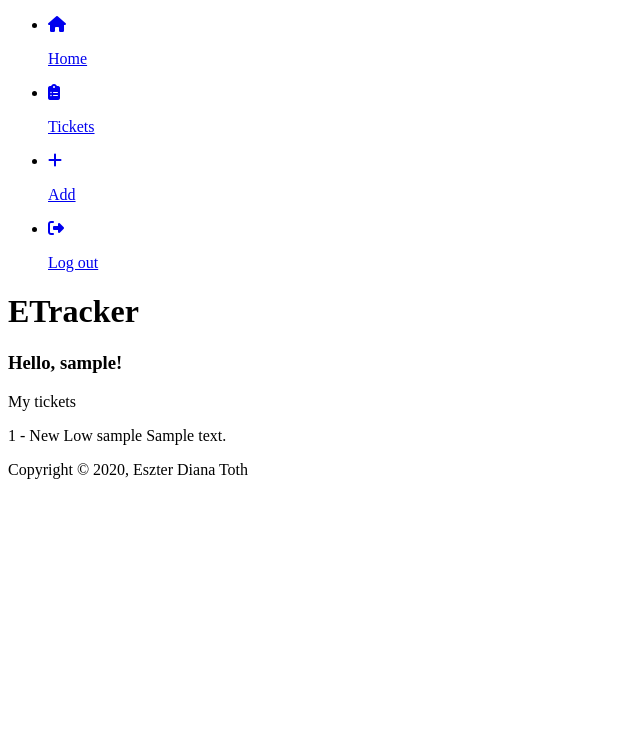
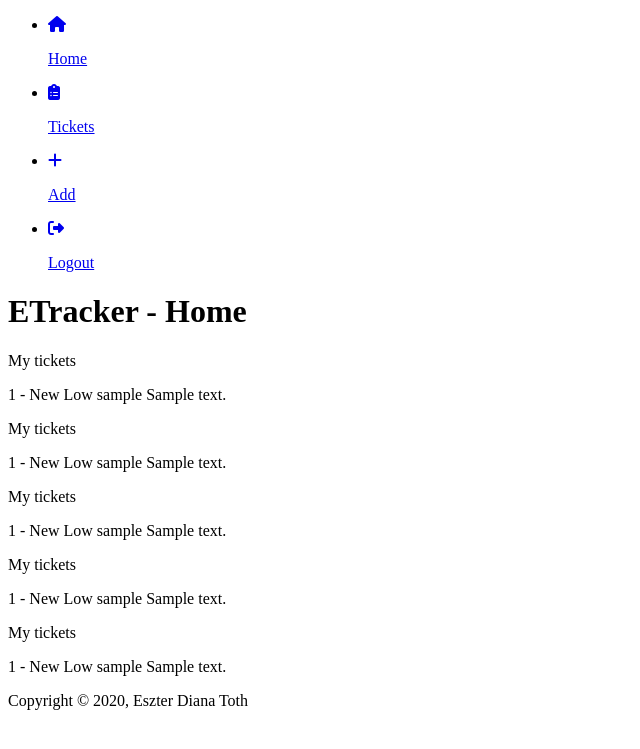
Before and after one commit to EsztiDi/etracker, a Django app: page /home/ in a window 1280 px wide. Shown: the top 749 px of the page, without its empty margins (0-640 px from the left). Run offline with Django 3.2, Linux system fonts and the light colour scheme; a user stored in the database is signed in; tables that the repository leaves empty hold one stand-in row (values such as "Sample post"); some libraries are stand-ins or nearby versions.

Commit message:
Updated templates and css

```diff
--- a/etracker/templates/base.html
+++ b/etracker/templates/base.html
@@ -22,5 +22,12 @@
     <footer>
       <p>Copyright &copy; 2020, Eszter Diana Toth</p>
     </footer>
+    <script>
+      if (window.location.href == "http://127.0.0.1:8000/") {
+        document.body.id = "login";
+      } else {
+        document.body.id = "user";
+      }
+    </script>
   </body>
 </html>
--- a/etracker/templates/partials/_navbar.html
+++ b/etracker/templates/partials/_navbar.html
@@ -1,27 +1,27 @@
 <nav>
-  <ul class="navbar-nav">
-    <li class="nav-item">
+  <ul>
+    <li>
       <a href="{% url 'tickets:home' %}" class="nav-link">
         <i class="fas fa-home"></i>
-        <p class="link-text">Home</p>
+        <p>Home</p>
       </a>
     </li>
-    <li class="nav-item">
+    <li>
       <a href="{% url 'tickets:home' %}" class="nav-link">
         <i class="fas fa-clipboard-list"></i>
-        <p class="link-text">Tickets</p>
+        <p>Tickets</p>
       </a>
     </li>
-    <li class="nav-item">
+    <li>
       <a href="{% url 'tickets:home' %}" class="nav-link">
         <i class="fas fa-plus"></i>
-        <p class="link-text">Add</p>
+        <p>Add</p>
       </a>
     </li>
-    <li class="nav-item">
+    <li>
       <a href="{% url 'tickets:logout' %}" class="nav-link">
         <i class="fas fa-sign-out-alt"></i>
-        <p class="link-text">Log out</p>
+        <p>Logout</p>
       </a>
     </li>
   </ul>
--- a/etracker/templates/tickets/index.html
+++ b/etracker/templates/tickets/index.html
@@ -1,8 +1,66 @@
 {% extends "base.html" %} {% block title %}Home{% endblock %} {% block content%}
 {% include "partials/_navbar.html" %}
 <main>
-  <h1>ETracker</h1>
-  <h3>Hello, {{user.username}}!</h3>
+  <header>
+    <h1>ETracker - Home</h1>
+  </header>
+  <section>
+    <header>
+      My tickets
+    </header>
+    <div>
+      {% for ticket in tickets %}
+      <p>
+        {{ticket.pk}} - {{ticket.get_status_display}}
+        {{ticket.get_priority_display}} {{ticket.assignee.username}}
+        {{ticket.details}}
+      </p>
+      {% endfor %}
+    </div>
+  </section>
+
+  <section>
+    <header>
+      My tickets
+    </header>
+    <div>
+      {% for ticket in tickets %}
+      <p>
+        {{ticket.pk}} - {{ticket.get_status_display}}
+        {{ticket.get_priority_display}} {{ticket.assignee.username}}
+        {{ticket.details}}
+      </p>
+      {% endfor %}
+    </div>
+  </section>
+  <section>
+    <header>
+      My tickets
+    </header>
+    <div>
+      {% for ticket in tickets %}
+      <p>
+        {{ticket.pk}} - {{ticket.get_status_display}}
+        {{ticket.get_priority_display}} {{ticket.assignee.username}}
+        {{ticket.details}}
+      </p>
+      {% endfor %}
+    </div>
+  </section>
+  <section>
+    <header>
+      My tickets
+    </header>
+    <div>
+      {% for ticket in tickets %}
+      <p>
+        {{ticket.pk}} - {{ticket.get_status_display}}
+        {{ticket.get_priority_display}} {{ticket.assignee.username}}
+        {{ticket.details}}
+      </p>
+      {% endfor %}
+    </div>
+  </section>
   <section>
     <header>
       My tickets
```
Also changed, not shown: etracker/templates/registration/login.html (+9 -7 lines).
